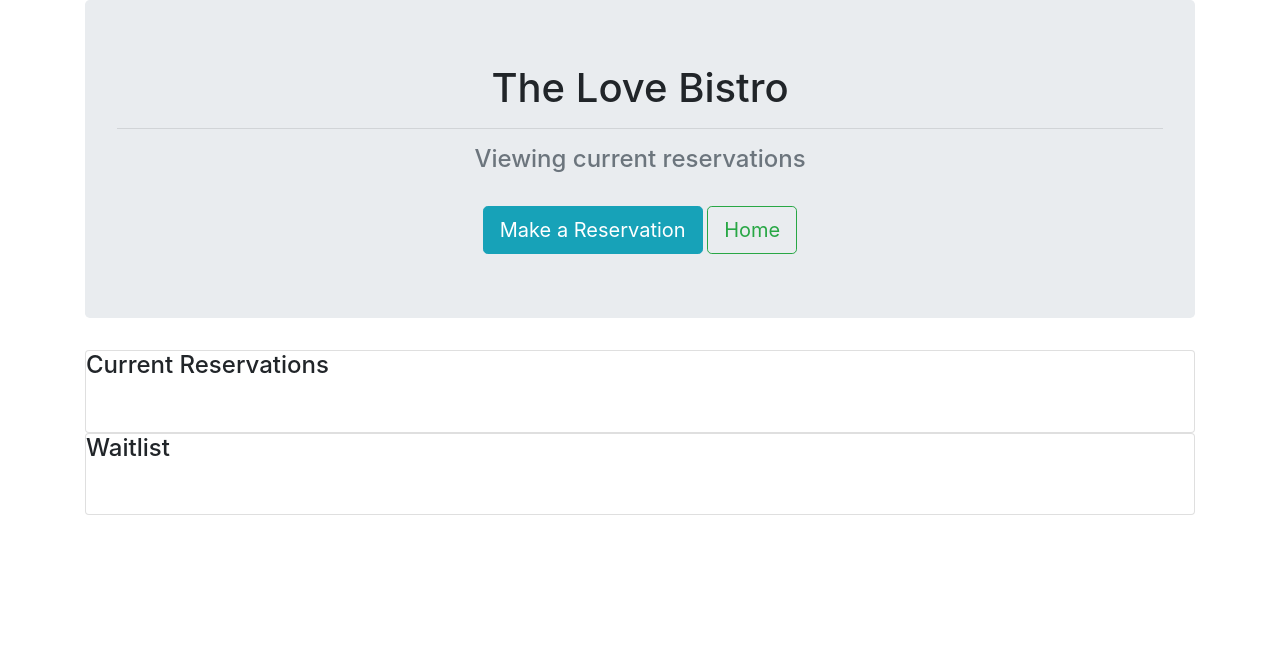
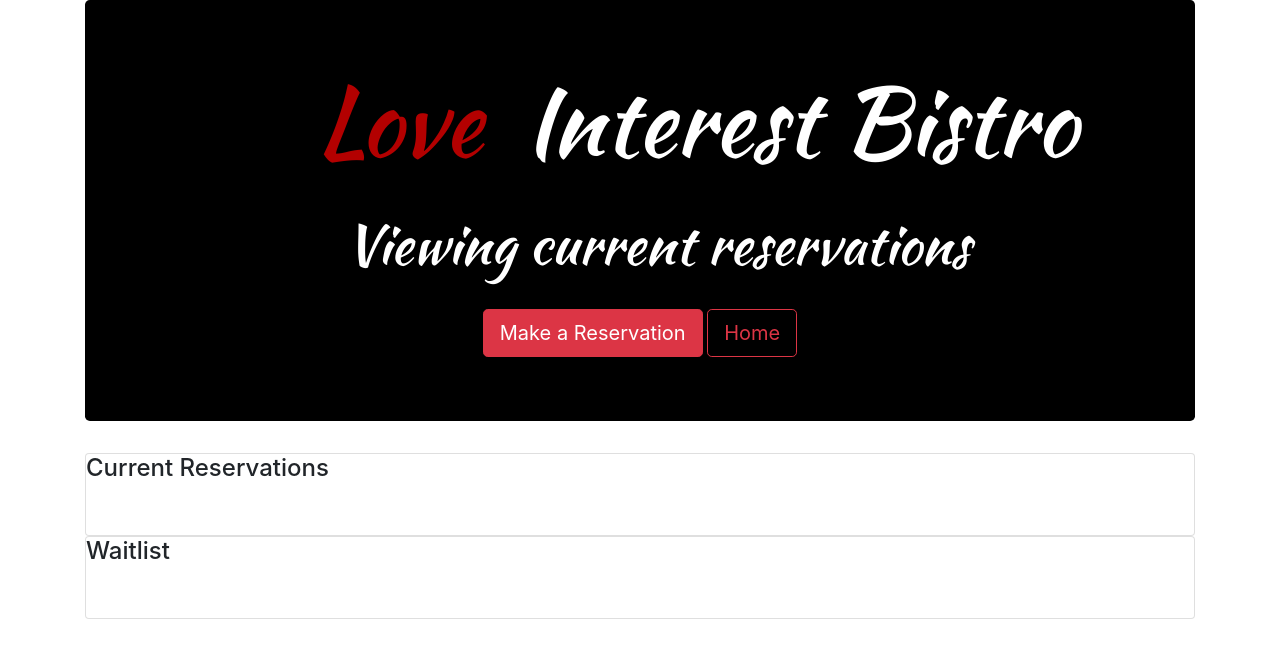
Before and after one commit to MattScuteri/love-interest-bistro, a website: page tables.html in a window 1280 px wide. Drawn offline with nearby package versions, Linux system fonts and the light colour scheme.

Commit message:
Edits tables

```diff
--- a/tables.html
+++ b/tables.html
@@ -7,22 +7,23 @@
     <script src="https://code.jquery.com/jquery-3.2.1.slim.min.js" integrity="sha384-KJ3o2DKtIkvYIK3UENzmM7KCkRr/rE9/Qpg6aAZGJwFDMVNA/GpGFF93hXpG5KkN" crossorigin="anonymous"></script>
     <script src="https://cdnjs.cloudflare.com/ajax/libs/popper.js/1.12.9/umd/popper.min.js" integrity="sha384-ApNbgh9B+Y1QKtv3Rn7W3mgPxhU9K/ScQsAP7hUibX39j7fakFPskvXusvfa0b4Q" crossorigin="anonymous"></script>
     <script src="https://maxcdn.bootstrapcdn.com/bootstrap/4.0.0/js/bootstrap.min.js" integrity="sha384-JZR6Spejh4U02d8jOt6vLEHfe/JQGiRRSQQxSfFWpi1MquVdAyjUar5+76PVCmYl" crossorigin="anonymous"></script>
+    <link href="https://fonts.googleapis.com/css?family=Kaushan+Script" rel="stylesheet">
 </head>
 <body>
 	<div class="container">
 
 
-		<div class="jumbotron">
+		<div class="jumbotron" id="jumbotron-main">
 
-		<h1 class="text-center">The Love Bistro</h1>
+		<h1 class="text-center" id="title-2"><mark class="red">Love</mark> Interest Bistro</h1>
 		<hr>
-		<h4 class="text-center text-secondary">Viewing current reservations</h4>
+		<h4 class="text-center title">Viewing current reservations</h4>
 
 		<br>
 
 			<div class="text-center">
-				<a href="/reserve"><button type="button" class="btn btn-lg btn-info">Make a Reservation</button></a>
-				<a href="/home"><button type="button" class="btn btn-lg btn-outline-success">Home</button></a>
+				<a href="/reserve"><button type="button" class="btn btn-lg btn-danger">Make a Reservation</button></a>
+				<a href="/home"><button type="button" class="btn btn-lg btn-outline-danger">Home</button></a>
 			</div>
 		</div>
 
```
Also changed, not shown: index.html (+1 -1 lines).
